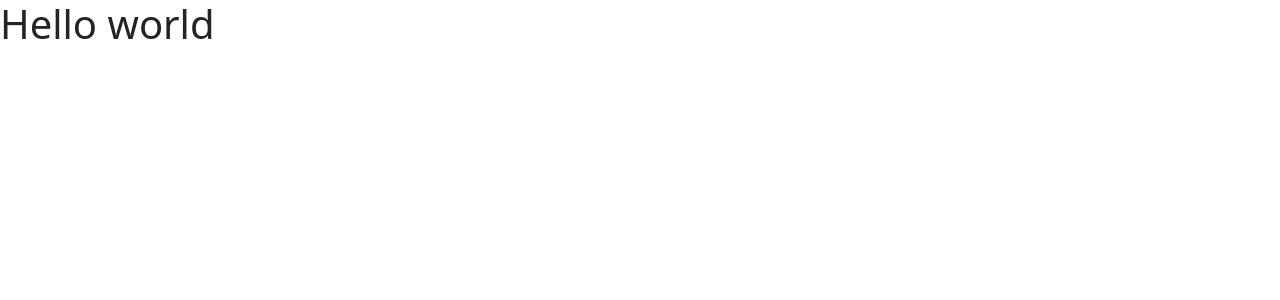
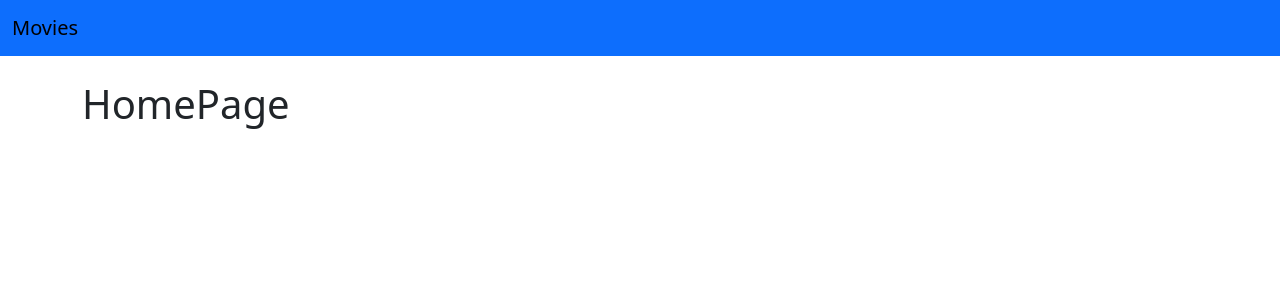
Before and after one commit to Ivanaricci/webapp-react, a React (Vite) app: page / in a window 1280 px wide. Shown: the top 300 px of the page. Built offline with nearby package versions, Linux system fonts and the light colour scheme.

Commit message:
[UPD] Add layout base

```diff
--- a/src/App.jsx
+++ b/src/App.jsx
@@ -1,12 +1,18 @@
-import { useState } from 'react'
+import DefaultLayout from "./layouts/DefaultLayout"
+import { BrowserRouter, Routes, Route } from "react-router-dom"
+
+
+
 
 function App() {
-  const [count, setCount] = useState(0)
-
   return (
-    <>
-      <h1>Hello world</h1>
-    </>
+    <BrowserRouter>
+      <Routes>
+        <Route element={<DefaultLayout />}>
+          <Route index element={<h1>HomePage</h1>}></Route>
+        </Route>
+      </Routes>
+    </BrowserRouter>
   )
 }
 
--- /dev/null
+++ b/src/components/Header.jsx
@@ -0,0 +1,14 @@
+import React from 'react'
+import { Link } from 'react-router-dom'
+
+const Header = () => {
+    return (
+        <nav className='navbar bg-primary mb-4'>
+            <div className="container-fluid">
+                <Link className='navbar-brand' to="/">Movies</Link>
+            </div>
+        </nav>
+    )
+}
+
+export default Header
--- /dev/null
+++ b/src/layouts/DefaultLayout.jsx
@@ -0,0 +1,16 @@
+import React from 'react'
+import { Outlet } from 'react-router-dom'
+import Header from '../components/Header'
+
+const DefaultLayout = () => {
+    return (
+        <>
+            <Header />
+            <main className='container'>
+                <Outlet />
+            </main>
+        </>
+    )
+}
+
+export default DefaultLayout
```
